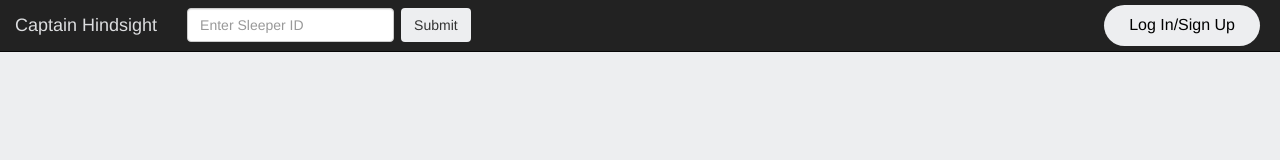
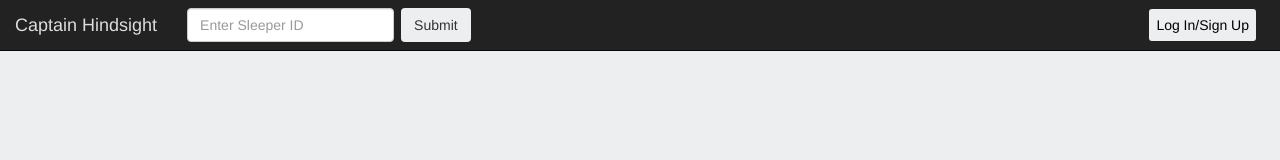
Before and after one commit to alexyou8021/umbrella-fb, a website: page public/index.html in a window 1280 px wide. Drawn offline with nearby package versions, Linux system fonts and the light colour scheme; no server answers.

Commit message:
redesigned the log in button

```diff
--- a/public/css/styles.css
+++ b/public/css/styles.css
@@ -37,6 +37,10 @@
     padding-top: 50px;
     padding-bottom: 50px;
     background-color: #EDEEF0;
+}
+
+.container-fluid{
+
 }
 
 .col-container {
@@ -146,17 +150,17 @@ hr {
   }
 
   .logIn{
-      font-family: Cloud, Helvetica, sans-serif;
       color: black;
       float: right;
-      margin: 5px;
-      padding: 9px 25px;
+      margin: 9px;
+      padding: 6px 7px;
       background-color: #EDEEF0;
       border: none;
-      border-radius: 50px;
+      border-radius: 3px;
+      font-size:
       cursor: pointer;
       transition: all 0.3s ease 0s;
-      font-size: 16px;
+      font-size: 14px;
   }
 
   .logIn:hover{
```
